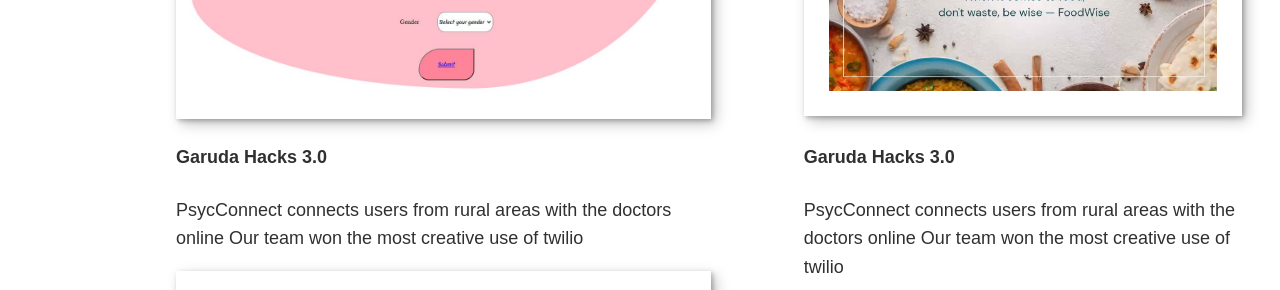
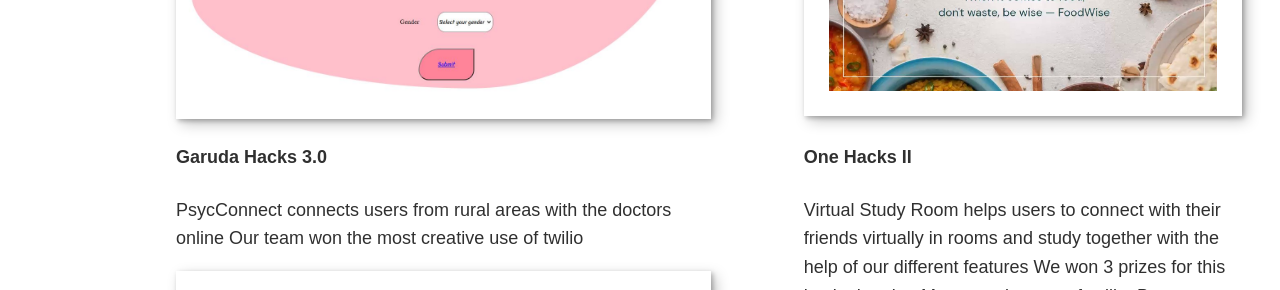
Before and after one commit to KlausMikhaelson/Satyam.portfolio.tech.io, a plain HTML site: page index.html in a window 1280 px wide. Shown: the part 2170-2460 px from the top of the page. Drawn offline with nearby package versions, Linux system fonts and the light colour scheme; a web font is replaced by a local one.

Commit message:
added VSroom

```diff
--- a/index.html
+++ b/index.html
@@ -105,12 +105,13 @@
                     </div>
                 </div>
                 <div id="VirtualStudyRoom">
-                    <h4>Garuda Hacks 3.0</h4>
-                    <p>PsycConnect connects users from rural areas with the doctors online
-                        Our team won the most creative use of twilio
+                    <h4>One Hacks II</h4>
+                    <p>
+                        Virtual Study Room helps users to connect with their friends virtually in rooms and study together with the help of our different features
+                        We won 3 prizes for this hackathon i.e. Most creative use of twilio, Best monitization project, 2nd Overall prize
                     </p>
                     <div id="DiamondHacks_img">
-                        <a href="https://github.com/Nicholas-Sidharta12365/garudahack-2022"><img class="PsycConnect" src="VS.png" alt="hack_img"> </a>
+                        <a href="https://virtualstudyroom.tech/"><img class="PsycConnect" src="VS.png" alt="hack_img"> </a>
                     </div>
                 </div>
             </div>
```
